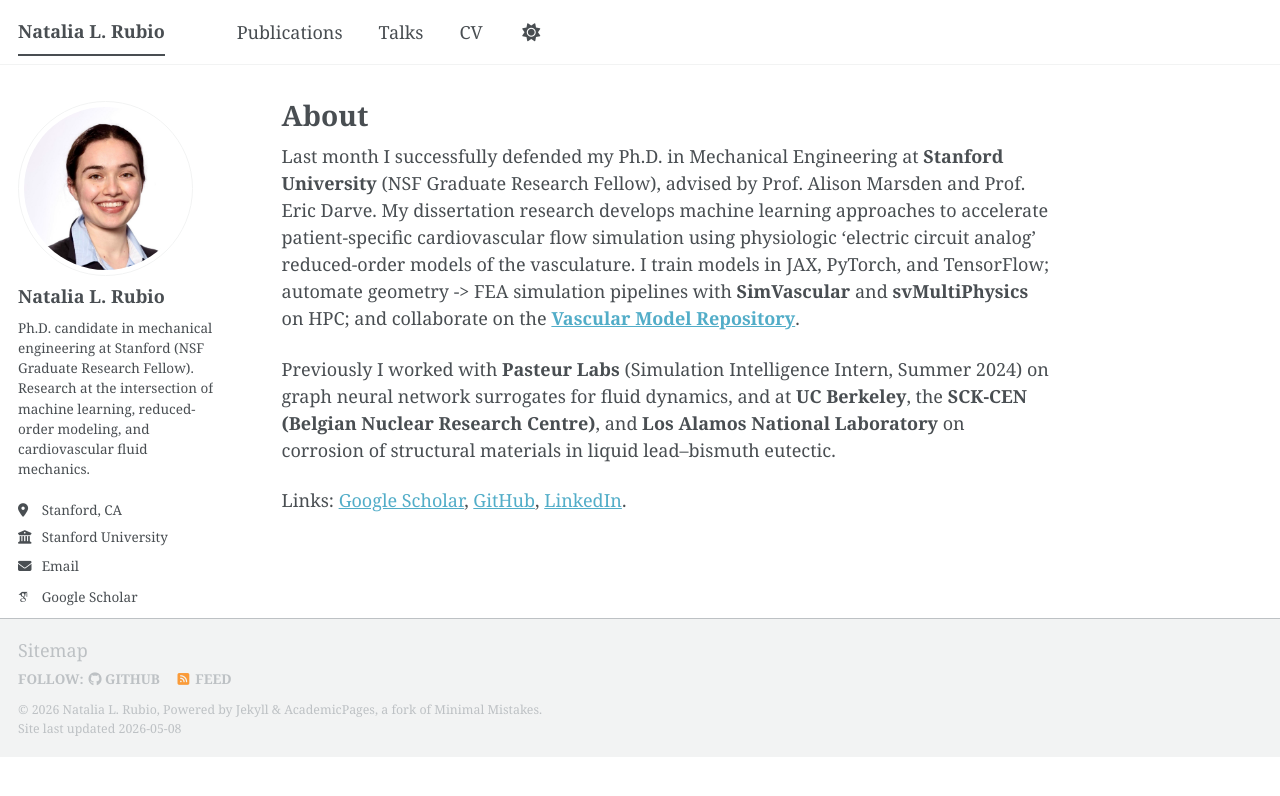
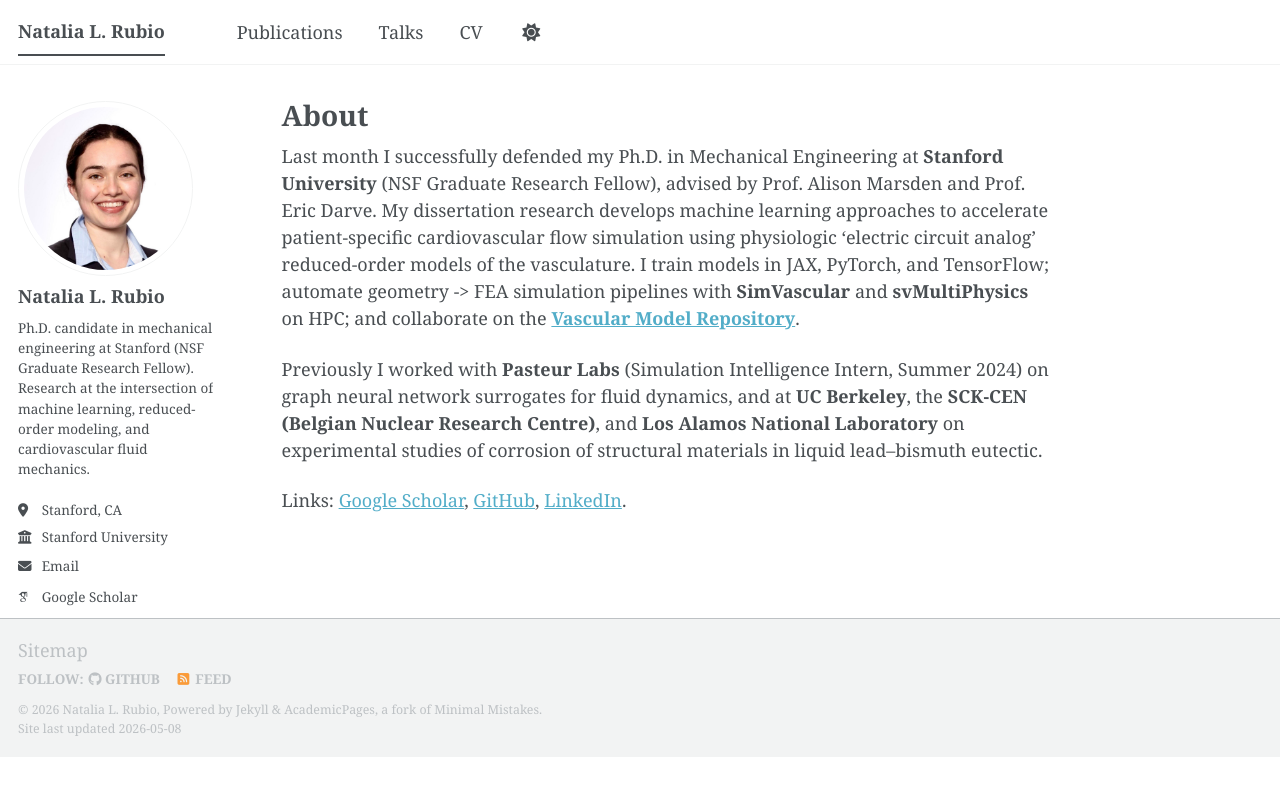
Before and after one commit to natalia-rubio/natalia-rubio.github.io, a Jekyll site: the page built from _pages/about.md, in a window 1280 px wide. Shown: the top 796 px of the page. Built offline with Jekyll 4.4.1, drawn with Linux system fonts in a browser that asks for light colours; some web fonts are replaced; a script bundle is joined from its source files by our own code; library files that are not in the unit come from our copies.

```diff
--- a/_pages/about.md
+++ b/_pages/about.md
@@ -10,7 +10,7 @@
 
 Last month I successfully defended my Ph.D. in Mechanical Engineering at **Stanford University** (NSF Graduate Research Fellow), advised by Prof. Alison Marsden and Prof. Eric Darve. My dissertation research develops machine learning approaches to accelerate patient-specific cardiovascular flow simulation using physiologic 'electric circuit analog' reduced-order models of the vasculature. I train models in JAX, PyTorch, and TensorFlow; automate geometry -> FEA simulation pipelines with **SimVascular** and **svMultiPhysics** on HPC; and collaborate on the [**Vascular Model Repository**](https://www.vascularmodel.com/).
 
-Previously I worked with **Pasteur Labs** (Simulation Intelligence Intern, Summer 2024) on graph neural network surrogates for fluid dynamics, and at **UC Berkeley**, the **SCK-CEN (Belgian Nuclear Research Centre)**, and **Los Alamos National Laboratory** on corrosion of structural materials in liquid lead–bismuth eutectic.
+Previously I worked with **Pasteur Labs** (Simulation Intelligence Intern, Summer 2024) on graph neural network surrogates for fluid dynamics, and at **UC Berkeley**, the **SCK-CEN (Belgian Nuclear Research Centre)**, and **Los Alamos National Laboratory** on experimental studies of corrosion of structural materials in liquid lead–bismuth eutectic.
 
 
 Links: [Google Scholar](https://scholar.google.com/citations?user=fNThFhcAAAAJ), [GitHub](https://github.com/natalia-rubio), [LinkedIn](https://www.linkedin.com/in/natalialrubio/).
```
